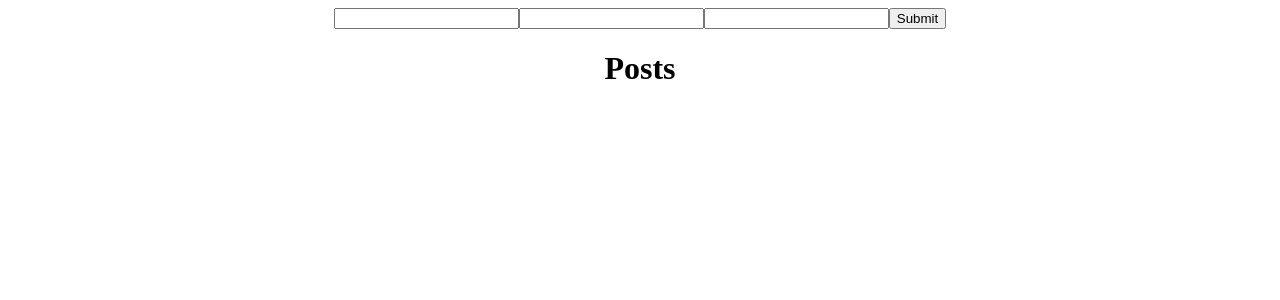
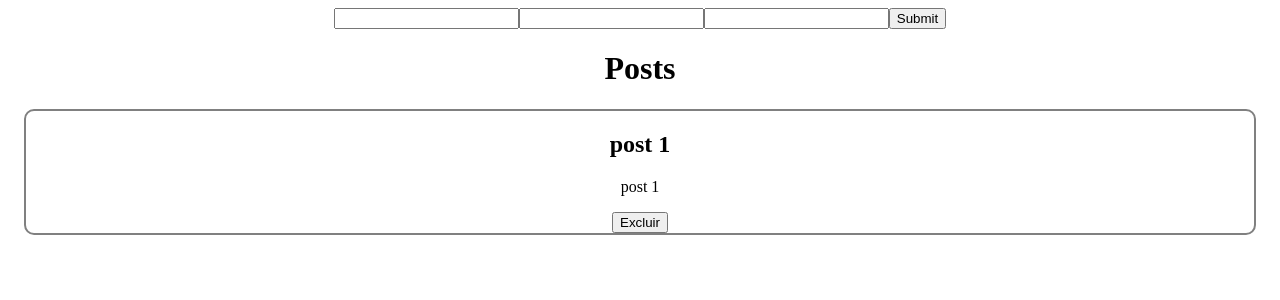
Before and after one commit to HugoFortunato/redux-redux-thunk, a React (Create React App) app: page / in a window 1280 px wide. Shown: the top 300 px of the page. Built offline with nearby package versions, Linux system fonts and the light colour scheme; data requests are answered from the project's data file.

Commit message:
feat: transform id in string

```diff
--- a/db.json
+++ b/db.json
@@ -1,3 +1,9 @@
 {
-  "posts": []
+  "posts": [
+    {
+      "id": "1",
+      "title": "post 1",
+      "body": "post 1"
+    }
+  ]
 }
--- a/src/App.tsx
+++ b/src/App.tsx
@@ -25,7 +25,7 @@ const App: React.FC<AppPropType> = ({ getPosts, addPost, removePost, posts }) =>
 
 	const deletePost = useCallback(async (id: number) => {
 		try {
-			await dispatch(removePost(id))
+			await dispatch(removePost(String(id)))
 		} catch (err) {
       console.log(err)
 		}
--- a/src/actions/index.tsx
+++ b/src/actions/index.tsx
@@ -37,7 +37,7 @@ export const addPost: addPostsActionCreator = (params: PostType) => async (
 };
 
 
-export const removePost: removePostActionCreator = (id: number) => async (
+export const removePost: removePostActionCreator = (id: string) => async (
 	dispatch: any,
 ) => {
 	try {
--- a/src/types/actionCreatorTypes.tsx
+++ b/src/types/actionCreatorTypes.tsx
@@ -22,7 +22,7 @@ export type addPostsActionCreator = (params: PostType) => ThunkAction<
 	addPostAction
 >;
 
-export type removePostActionCreator = (id: number) => ThunkAction<
+export type removePostActionCreator = (id: string) => ThunkAction<
 	void,
 	storeType,
 	{},
```
